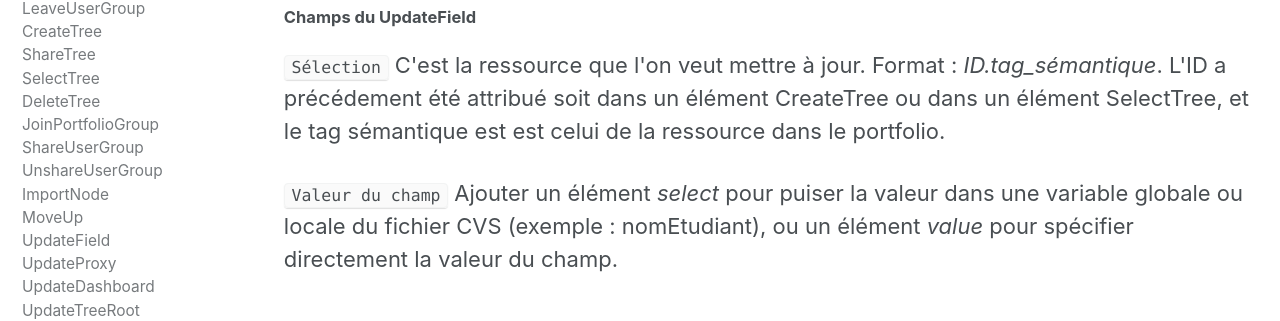
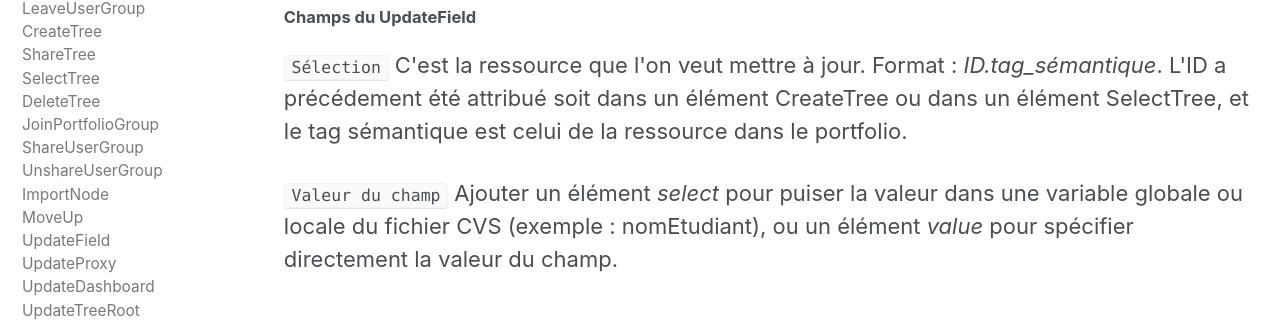
Before and after one commit to karutaproject/karuta-frontend-documentation, a Jekyll site: the page built from _pages/batch_fr.html, in a window 1280 px wide and 900 px high, scrolled down 10348 px. Shown: the part 208-529 px from the top of the window. Built offline with Jekyll 4.4.1, drawn with Linux system fonts in a browser that asks for light colours; some of the changed text lies outside the part shown.

Commit message:
Mise à jour menu gauche

```diff
--- a/_pages/batch_fr.html
+++ b/_pages/batch_fr.html
@@ -299,7 +299,7 @@
 	<h4>Champs du UpdateField</h4>
 	<p><code>Sélection</code> C'est la ressource que l'on veut mettre à jour. Format :
 		<i>ID.tag_sémantique</i>. L'ID a précédement été attribué soit dans un élément CreateTree
-		ou dans un élément SelectTree, et le tag sémantique est est celui de la ressource dans le
+		ou dans un élément SelectTree, et le tag sémantique est celui de la ressource dans le
 		portfolio.
 	</p>
 	<p><code>Valeur du champ</code> Ajouter un élément <i>select</i> pour puiser la valeur dans une
@@ -365,7 +365,7 @@
 	<h4>Champs du UpdateNodeResource</h4>
 	<p><code>Sélection</code> C'est la ressource que l'on veut mettre à jour. Format :
 		<i>ID.tag_sémantique</i>. L'ID a précédement été attribué soit dans un élément CreateTree
-		ou dans un élément SelectTree, et le tag sémantique est est celui de la ressource dans le
+		ou dans un élément SelectTree, et le tag sémantique est celui de la ressource dans le
 		portfolio.
 	</p>
 	<p><code>Code</code> Il faut ajouter un <i>select</i> pour une variable et/ou <i>value</i> pour spécifier directement une valeur</p>
```
Also changed, not shown: _data/navigation.yml (+11 -1 lines).
